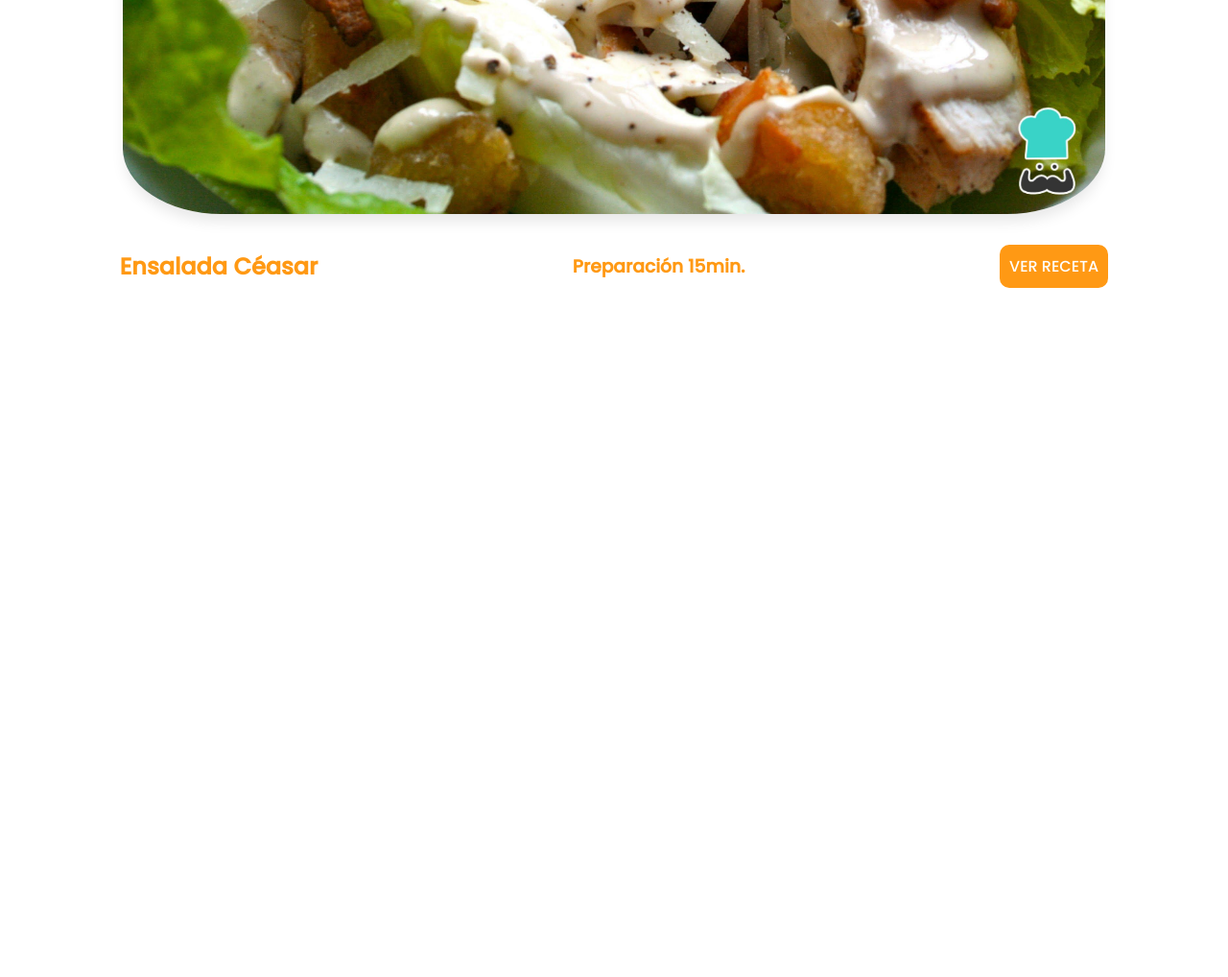
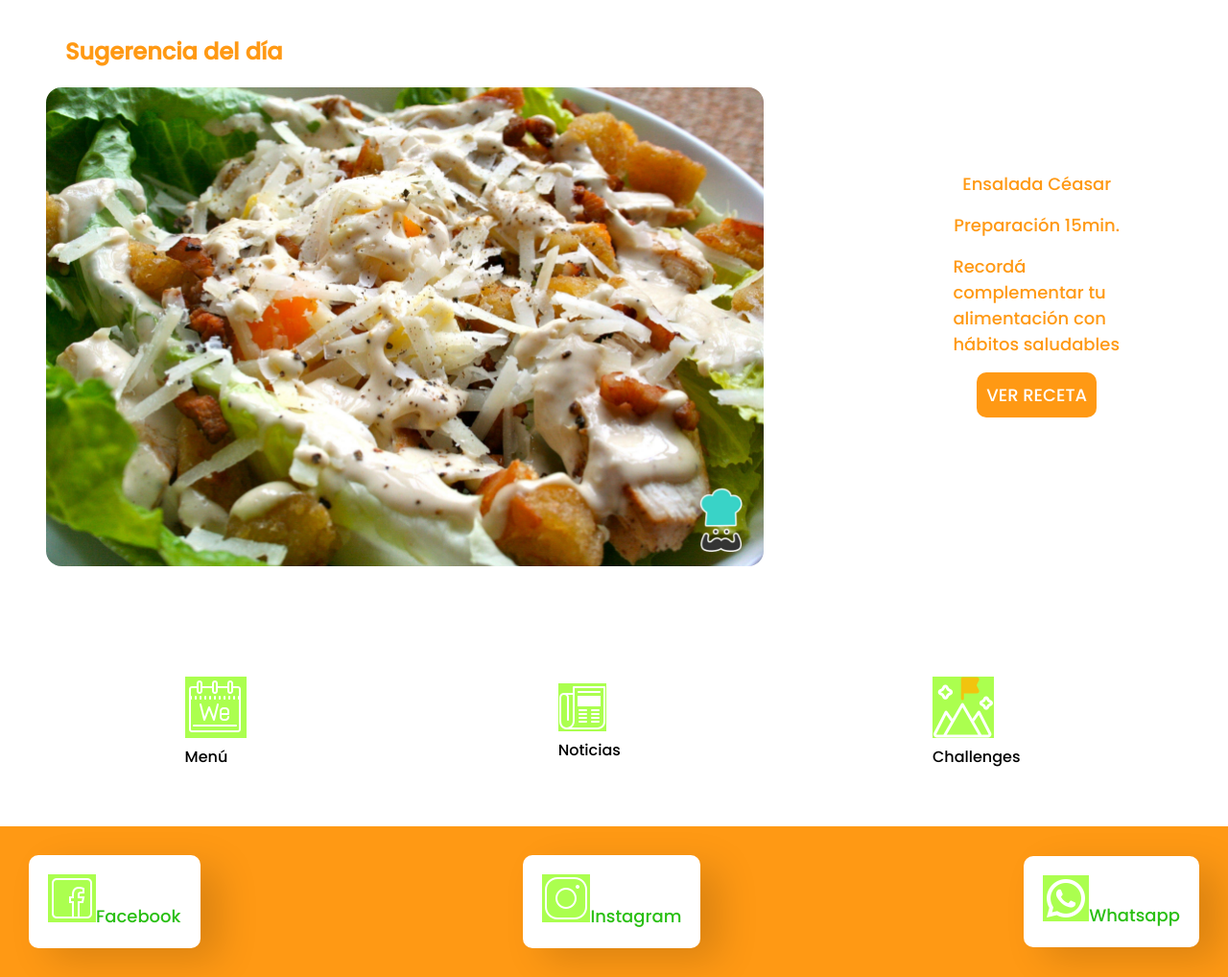
Before and after one commit to florsequeira/nucba, a plain HTML site: page index.html in a window 1280 px wide. Shown: the part 895-1913 px from the top of the page at 96% size. Before the commit the page ends 1195 px from the top, so only its background shows below. Drawn offline with Linux system fonts and the light colour scheme.

Commit message:
termine la estructura de la ladingpage

```diff
--- a/index.html
+++ b/index.html
@@ -9,34 +9,70 @@
 </head>
 <body>
 
+
 <!-- navbar -->
     <header class="menu">
-        <img src="assets/logo.png" alt="logo">
+
+    <img src="assets/logo.png" alt="logo" class="logo">
+    <img src="/assets/icons8-menú-48.png" alt="menu-icono" class="menu-icono">
 
         <nav class="navbar">
     <ul>
-        <li><a class="link-item" href="#recetas">RECETAS</a></li>
-        <li><a class="link-item" href="#tienda">TIENDA</a></li>
         <li><a class="link-item" href="#nosotros">NOSOTROS</a></li>
-        <li><a class="link-item"
-        href="#contacto">CONTACTO</a></li>
+        <li><a class="link-item" href="#recetas" >RECETAS</a></li>
+        <li><a href="#recursos"class="link-item">RECURSOS</a></li>
+        <li><a class="link-item" href="#contacto">CONTACTO</a></li>
     </ul>
         </nav>
  </header>
 
+ <!----------- section nosotros -->
+ <section class="nosotros">
+    <div>
+<h1>"organiza y triunfarás"</h1>
+<p> Te ayudamos a organizarte con tu alimentación diaria.Aquí vas a encontrar info, recursos, y recomendaciones diarias para tomar mejores decisiones :)</p>
+</div>
+<img src="/assets/undraw_diet_ghvw.png" alt="dieta" class="dieta">
+   </section>
 
-<!----------- section 1 recetas -->
+<!----------- section recetas -->
 
  <section class="recetas">
-<div class="container">
+<div class="Sugerencia">
     <h1>Sugerencia del día</h1>
     <img src="assets/ensalada.jpg" alt="ensalada" class="foto-ensalada">
 </div>
     <div class="datos">
-        <h2>Ensalada Céasar </h2>
-        <h3>Preparación 15min.</h3>
+        <p>Ensalada Céasar </p>
+        <p>Preparación 15min.</p>
+        <p>Recordá complementar tu alimentación con hábitos saludables
+        </p>
         <a href="https://www.divinacocina.es/ensalada-cesar-rapida-y-facil/" class="link">VER RECETA</a>
     </div>
  </section>
+
+<!----------- section recursos -->
+
+<section class="recursos">
+    <div class="item-recursos">
+        <img src="/assets/icons8-miércoles-64.png" alt="menu-semanal">
+        <p>Menú</p>
+    </div>
+    <div class="item-recursos">
+        <img src="/assets/icons8-newspaper-50.png" alt="noticias">
+        <p>Noticias</p>
+    </div>
+    <div class="item-recursos">
+        <img src="/assets/icons8-challenge-64.png" alt="">
+        <p>Challenges</p>
+    </div>
+</section>
+<footer>
+
+    <div class="redes"> <img src="/assets/icons8-facebook-50.png" alt="Facebook">Facebook</div>
+    <div class="redes"> <img src="/assets/icons8-instagram-50.png" alt="Instagram">Instagram</div>
+    <div class="redes"><img src="/assets/icons8-whatsapp-48.png" alt="Whatsapp">Whatsapp</div>
+</footer>
+
 </body>
 </html>
--- a/style.css
+++ b/style.css
@@ -19,6 +19,7 @@
 
 body{
     font-family: "Poppins", sans-serif;
+
 }
 
 /* navbar*/
@@ -33,19 +34,18 @@ body{
     padding: 2rem;
 }
 
-img{
+.logo{
     border-radius: 10%;
     box-shadow: 0px 10px 15px -3px rgba(0,0,0,0.1);
     display: flex;
     margin: 2rem;
 }
 
+
 .navbar{
-    display: flex;
-    flex-direction: column;
-    align-items: center;
-    display: ;
+    display: none;
 }
+
 
  ul{
     list-style: none;
@@ -75,21 +75,44 @@ img{
     text-decoration: underline;
 }
 
+/* sección nosotros*/
 
+.nosotros{
+    display: flex;
+    flex-direction: column;
+    justify-content: center;
+    align-items: center;
+    width: 95%;
+    height: auto;
+    padding: 20px;
+}
 
-/* comienza section 1  recetas */
+.dieta{
+    margin: 20px;
+    width: 80%;
+    height: auto;
+    box-shadow: 21px 13px 40px -1px rgba(0,0,0,0.15);
+    border-radius: 20px;
+}
+
+/* comienza section  recetas */
 
 .recetas {
     display: flex;
     flex-direction: column;
+    width: 95%;
+    height: auto;
+    justify-content: center;
+    gap: 10px;
+    padding: 3rem;
 }
 
-.container{
+.sugerencia{
     display: flex;
     flex-direction: column;
     align-items: center;
     justify-content: space-between;
-    width: 100%;
+    width: 50%;
     height: 40%;
 
 }
@@ -101,17 +124,18 @@ h1{
 
 .foto-ensalada{
     width: 80%;
-    height: 30%;
+    height: auto;
+    border-radius: 1rem;
 }
 
 .datos{
     display: flex;
     flex-direction: column;
-    align-items: center;
     justify-content: space-between;
     color: var(--naranja);
     gap: 1rem;
 }
+
 
 .link{
     display: block;
@@ -130,7 +154,66 @@ h1{
     text-decoration: underline;
 }
 
+/* recursos*/
+
+.recursos{
+    display: flex;
+    flex-direction: row;
+    width: 95%;
+    height: auto;
+    align-items: center;
+    justify-content: space-between;
+    margin: 20px;
+    padding: 10px;
+}
+
+.item-recursos{
+    display: block;
+    flex-direction: column;
+    justify-content: space-around;
+    align-items: center;
+    padding: 20px;
+    margin: 10px;
+}
+
+
+/* contacto*/
+footer{
+    color:var(--verde-oscuro);
+    background-color: var(--naranja);
+    font-size:large ;
+    padding: 20px;
+    display: flex;
+    flex-direction: column;
+    justify-content: center;
+    align-items: center;
+}
+
+.redes{
+    background-color:white ;
+    width: fit-content;
+    border-radius: 10px;
+    box-shadow: 21px 13px 40px -1px rgba(0,0,0,0.15);
+    margin: 10px;
+    padding: 20px;
+    justify-content: space-around;
+    align-items: center;
+    }
+
 @media (min-width: 1024px) {
+
+
+    .navbar{
+        display: flex;
+        flex-direction: column;
+        align-items: center;
+    }
+
+    .menu-icono{
+        display: none;
+
+    }
+
     .menu{
         width: 100%;
         height: 20%;
@@ -139,7 +222,7 @@ h1{
         align-items: center;
         justify-content: space-between;
     }
-    img{
+    .logo{
         width: auto;
         height: 95%;
     }
@@ -151,10 +234,49 @@ h1{
         margin: 5px;
         font-size: large;
     }
-    .datos{
+    .recetas{
         display: flex;
         flex-direction: row;
+        justify-content: center;
+        align-items: center;
+    }
+
+
+    .datos{
+        width: 50%;
+        height: auto;
+        display: flex;
+        flex-direction: column;
+        align-items: center;
         justify-content: space-around;
+        font-size:large;
+    }
+
+    .nosotros{
+
+        display:flex;
+        flex-direction: row;
+        /*width: 100%;*/
+        align-items: center;
+        justify-content: center;
+        gap: 4rem;
+        padding: 4rem;
+    }
+    .dieta{
+        width: 50%;
+        height: auto;
+        box-shadow: 21px 13px 40px -1px rgba(0,0,0,0.15);
+        border-radius: 20px;
+    }
+
+    .recursos{
+        justify-content: space-around;
+    }
+
+    footer{
+        display: flex;
+        flex-direction: row;
+        justify-content: space-between;
+    }
 
     }
-    }
```
Also changed, not shown: assets/icons8-challenge-64.png (added), assets/icons8-facebook-50.png (added), assets/icons8-instagram-50.png (added), assets/icons8-menú-48.png (added), assets/icons8-miércoles-64.png (added), assets/icons8-newspaper-50.png (added), assets/icons8-whatsapp-48.png (added), assets/undraw_cooking_lyxy.png (added), assets/undraw_diet_ghvw.png (added).
